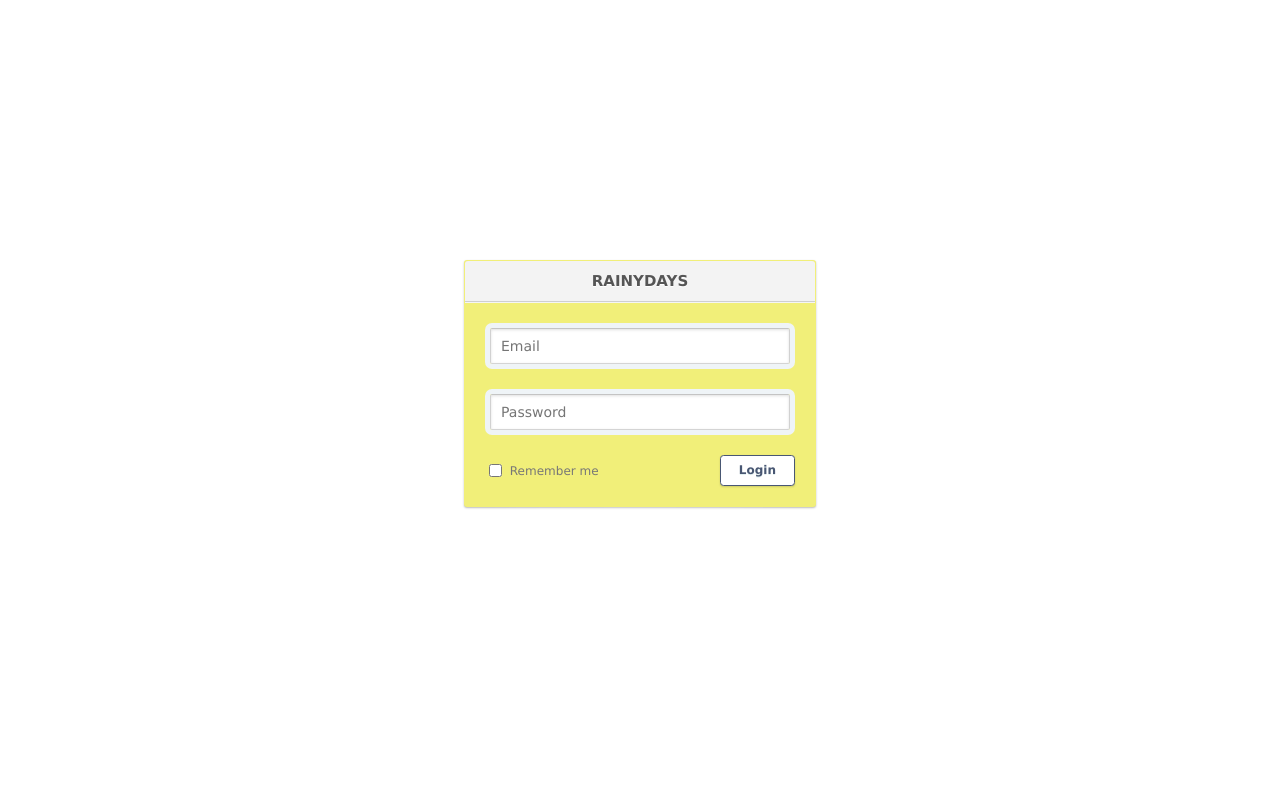
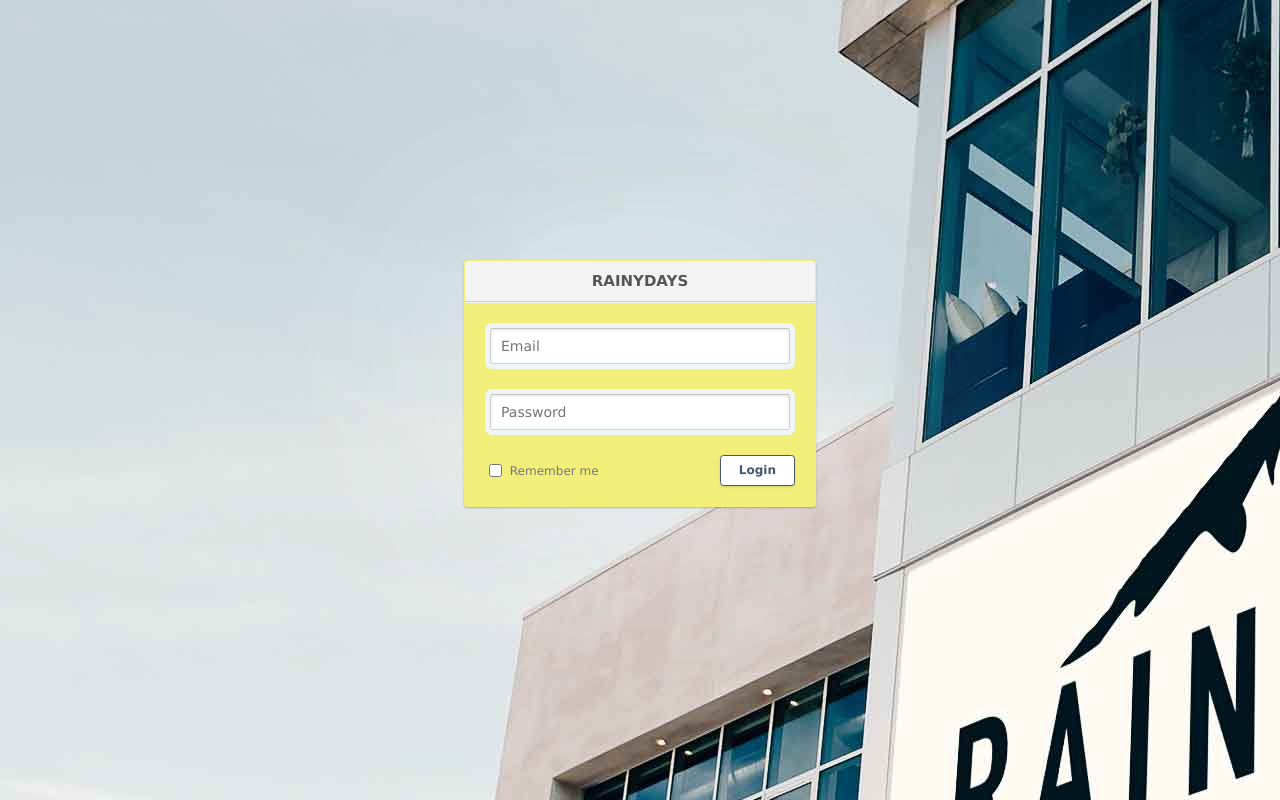
Before and after one commit to gsrolex/Rainy, a plain HTML site: page pages/Login.html in a window 1280 px wide. Drawn offline with Linux system fonts and the light colour scheme; the site is published under a folder, as on GitHub Pages, so addresses that start at the root find nothing.

Commit message:
fix done

```diff
--- a/styles/other.css
+++ b/styles/other.css
@@ -1,7 +1,7 @@
 body {
   font: 13px/20px "Lucida Grande", Tahoma, Verdana, sans-serif;
   color: #404040;
-  background-image: url(/Rainy/images/Front-Login.jpg);
+  background-image: url(../images/Front-Login.jpg);
 }
 
 .login {
```
